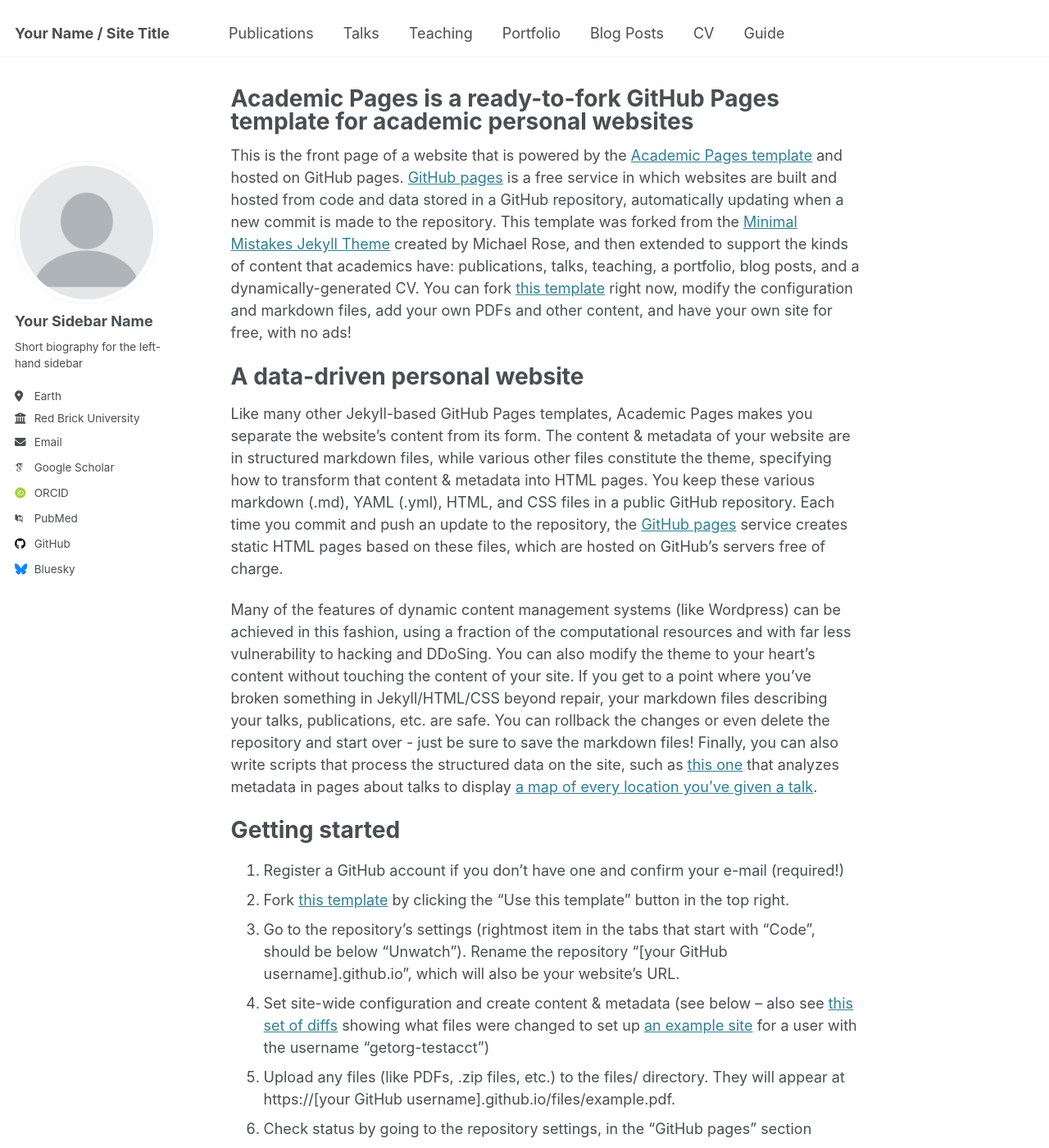
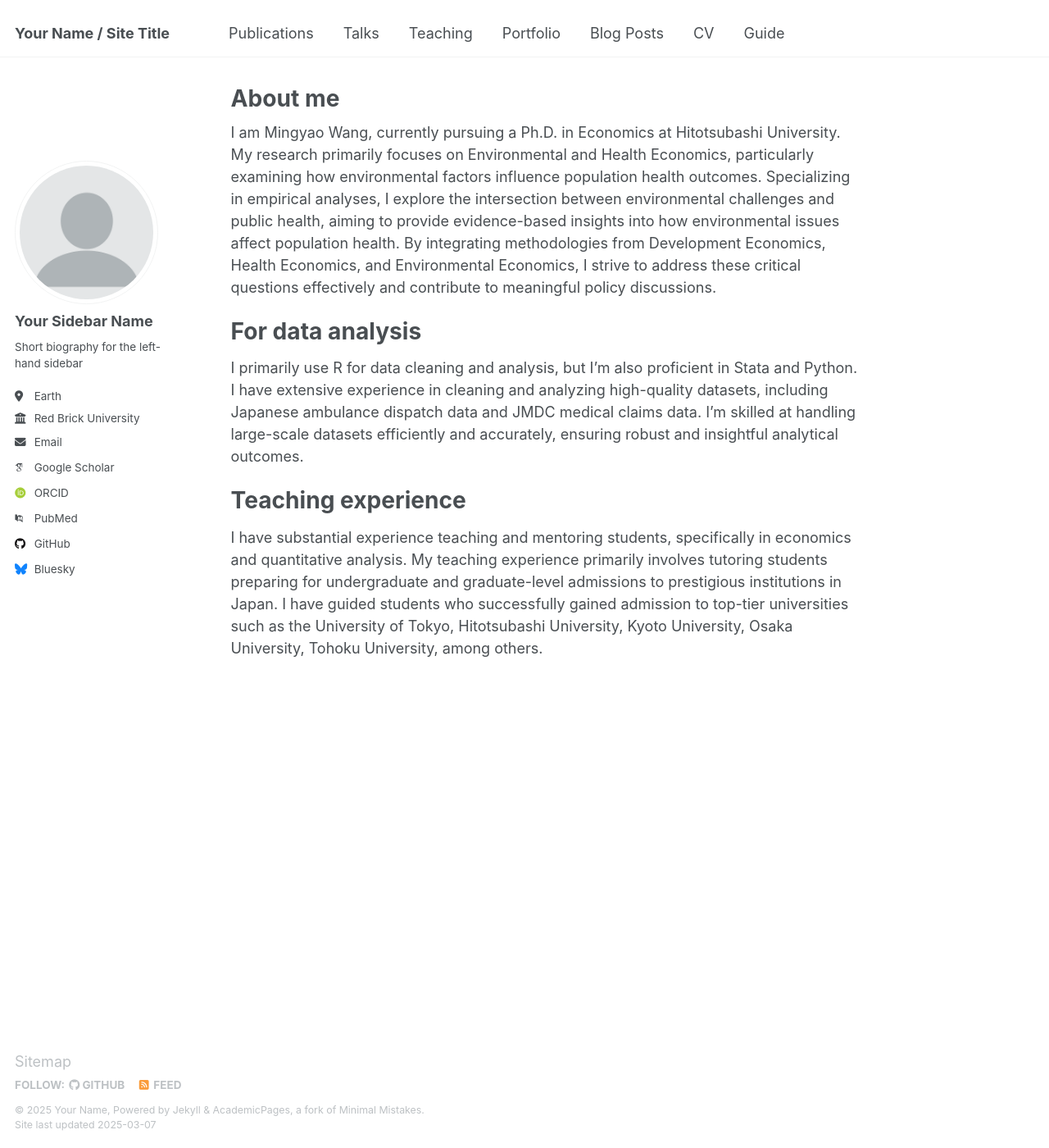
Before and after one commit to Mingyao-Wang/aboutme, a Jekyll site: the page built from _pages/about.md, in a window 1280 px wide and 1400 px high. Shown: the whole window at 82% size. Built offline with Jekyll 4.4.1, drawn with Linux system fonts in a browser that asks for light colours; some web fonts are replaced; some of the changed text lies outside the part shown.

Commit message:
Update about.md

```diff
--- a/_pages/about.md
+++ b/_pages/about.md
@@ -1,49 +1,19 @@
 ---
 permalink: /
-title: "Academic Pages is a ready-to-fork GitHub Pages template for academic personal websites"
+title: "About me"
 author_profile: true
 redirect_from:
   - /about/
   - /about.html
 ---
 
-This is the front page of a website that is powered by the [Academic Pages template](https://github.com/academicpages/academicpages.github.io) and hosted on GitHub pages. [GitHub pages](https://pages.github.com) is a free service in which websites are built and hosted from code and data stored in a GitHub repository, automatically updating when a new commit is made to the repository. This template was forked from the [Minimal Mistakes Jekyll Theme](https://mmistakes.github.io/minimal-mistakes/) created by Michael Rose, and then extended to support the kinds of content that academics have: publications, talks, teaching, a portfolio, blog posts, and a dynamically-generated CV. You can fork [this template](https://github.com/academicpages/academicpages.github.io) right now, modify the configuration and markdown files, add your own PDFs and other content, and have your own site for free, with no ads!
+I am Mingyao Wang, currently pursuing a Ph.D. in Economics at Hitotsubashi University. My research primarily focuses on Environmental and Health Economics, particularly examining how environmental factors influence population health outcomes. Specializing in empirical analyses, I explore the intersection between environmental challenges and public health, aiming to provide evidence-based insights into how environmental issues affect population health. By integrating methodologies from Development Economics, Health Economics, and Environmental Economics, I strive to address these critical questions effectively and contribute to meaningful policy discussions.
 
-A data-driven personal website
+For data analysis
 ======
-Like many other Jekyll-based GitHub Pages templates, Academic Pages makes you separate the website's content from its form. The content & metadata of your website are in structured markdown files, while various other files constitute the theme, specifying how to transform that content & metadata into HTML pages. You keep these various markdown (.md), YAML (.yml), HTML, and CSS files in a public GitHub repository. Each time you commit and push an update to the repository, the [GitHub pages](https://pages.github.com/) service creates static HTML pages based on these files, which are hosted on GitHub's servers free of charge.
+I primarily use R for data cleaning and analysis, but I'm also proficient in Stata and Python. I have extensive experience in cleaning and analyzing high-quality datasets, including Japanese ambulance dispatch data and JMDC medical claims data. I'm skilled at handling large-scale datasets efficiently and accurately, ensuring robust and insightful analytical outcomes.
 
-Many of the features of dynamic content management systems (like Wordpress) can be achieved in this fashion, using a fraction of the computational resources and with far less vulnerability to hacking and DDoSing. You can also modify the theme to your heart's content without touching the content of your site. If you get to a point where you've broken something in Jekyll/HTML/CSS beyond repair, your markdown files describing your talks, publications, etc. are safe. You can rollback the changes or even delete the repository and start over - just be sure to save the markdown files! Finally, you can also write scripts that process the structured data on the site, such as [this one](https://github.com/academicpages/academicpages.github.io/blob/master/talkmap.ipynb) that analyzes metadata in pages about talks to display [a map of every location you've given a talk](https://academicpages.github.io/talkmap.html).
 
-Getting started
+Teaching experience
 ======
-1. Register a GitHub account if you don't have one and confirm your e-mail (required!)
-1. Fork [this template](https://github.com/academicpages/academicpages.github.io) by clicking the "Use this template" button in the top right.
-1. Go to the repository's settings (rightmost item in the tabs that start with "Code", should be below "Unwatch"). Rename the repository "[your GitHub username].github.io", which will also be your website's URL.
-1. Set site-wide configuration and create content & metadata (see below -- also see [this set of diffs](http://archive.is/3TPas) showing what files were changed to set up [an example site](https://getorg-testacct.github.io) for a user with the username "getorg-testacct")
-1. Upload any files (like PDFs, .zip files, etc.) to the files/ directory. They will appear at https://[your GitHub username].github.io/files/example.pdf.
-1. Check status by going to the repository settings, in the "GitHub pages" section
-
-Site-wide configuration
-------
-The main configuration file for the site is in the base directory in [_config.yml](https://github.com/academicpages/academicpages.github.io/blob/master/_config.yml), which defines the content in the sidebars and other site-wide features. You will need to replace the default variables with ones about yourself and your site's github repository. The configuration file for the top menu is in [_data/navigation.yml](https://github.com/academicpages/academicpages.github.io/blob/master/_data/navigation.yml). For example, if you don't have a portfolio or blog posts, you can remove those items from that navigation.yml file to remove them from the header.
-
-Create content & metadata
-------
-For site content, there is one markdown file for each type of content, which are stored in directories like _publications, _talks, _posts, _teaching, or _pages. For example, each talk is a markdown file in the [_talks directory](https://github.com/academicpages/academicpages.github.io/tree/master/_talks). At the top of each markdown file is structured data in YAML about the talk, which the theme will parse to do lots of cool stuff. The same structured data about a talk is used to generate the list of talks on the [Talks page](https://academicpages.github.io/talks), each [individual page](https://academicpages.github.io/talks/2012-03-01-talk-1) for specific talks, the talks section for the [CV page](https://academicpages.github.io/cv), and the [map of places you've given a talk](https://academicpages.github.io/talkmap.html) (if you run this [python file](https://github.com/academicpages/academicpages.github.io/blob/master/talkmap.py) or [Jupyter notebook](https://github.com/academicpages/academicpages.github.io/blob/master/talkmap.ipynb), which creates the HTML for the map based on the contents of the _talks directory).
-
-**Markdown generator**
-
-The repository includes [a set of Jupyter notebooks](https://github.com/academicpages/academicpages.github.io/tree/master/markdown_generator
-) that converts a CSV containing structured data about talks or presentations into individual markdown files that will be properly formatted for the Academic Pages template. The sample CSVs in that directory are the ones I used to create my own personal website at stuartgeiger.com. My usual workflow is that I keep a spreadsheet of my publications and talks, then run the code in these notebooks to generate the markdown files, then commit and push them to the GitHub repository.
-
-How to edit your site's GitHub repository
-------
-Many people use a git client to create files on their local computer and then push them to GitHub's servers. If you are not familiar with git, you can directly edit these configuration and markdown files directly in the github.com interface. Navigate to a file (like [this one](https://github.com/academicpages/academicpages.github.io/blob/master/_talks/2012-03-01-talk-1.md) and click the pencil icon in the top right of the content preview (to the right of the "Raw | Blame | History" buttons). You can delete a file by clicking the trashcan icon to the right of the pencil icon. You can also create new files or upload files by navigating to a directory and clicking the "Create new file" or "Upload files" buttons.
-
-Example: editing a markdown file for a talk
-![Editing a markdown file for a talk](/images/editing-talk.png)
-
-For more info
-------
-More info about configuring Academic Pages can be found in [the guide](https://academicpages.github.io/markdown/), the [growing wiki](https://github.com/academicpages/academicpages.github.io/wiki), and you can always [ask a question on GitHub](https://github.com/academicpages/academicpages.github.io/discussions). The [guides for the Minimal Mistakes theme](https://mmistakes.github.io/minimal-mistakes/docs/configuration/) (which this theme was forked from) might also be helpful.
+I have substantial experience teaching and mentoring students, specifically in economics and quantitative analysis. My teaching experience primarily involves tutoring students preparing for undergraduate and graduate-level admissions to prestigious institutions in Japan. I have guided students who successfully gained admission to top-tier universities such as the University of Tokyo, Hitotsubashi University, Kyoto University, Osaka University, Tohoku University, among others.
```
